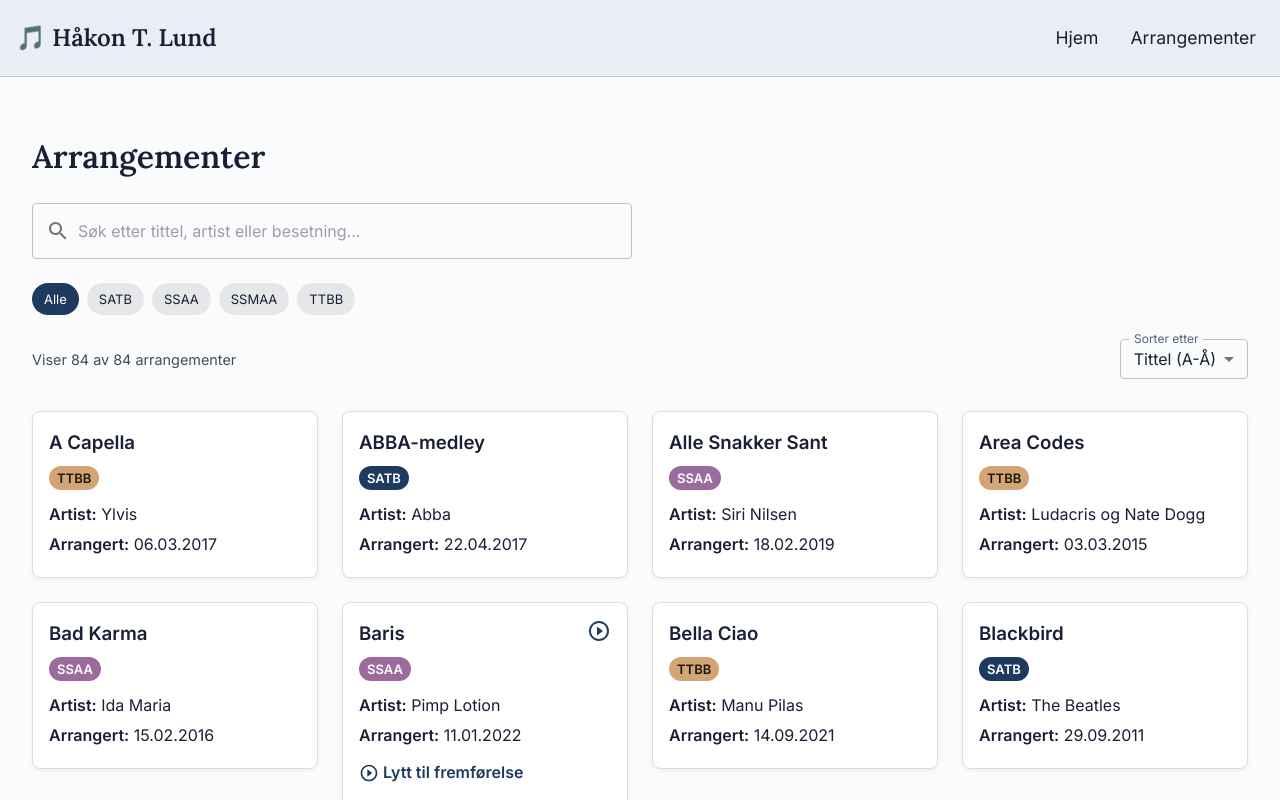
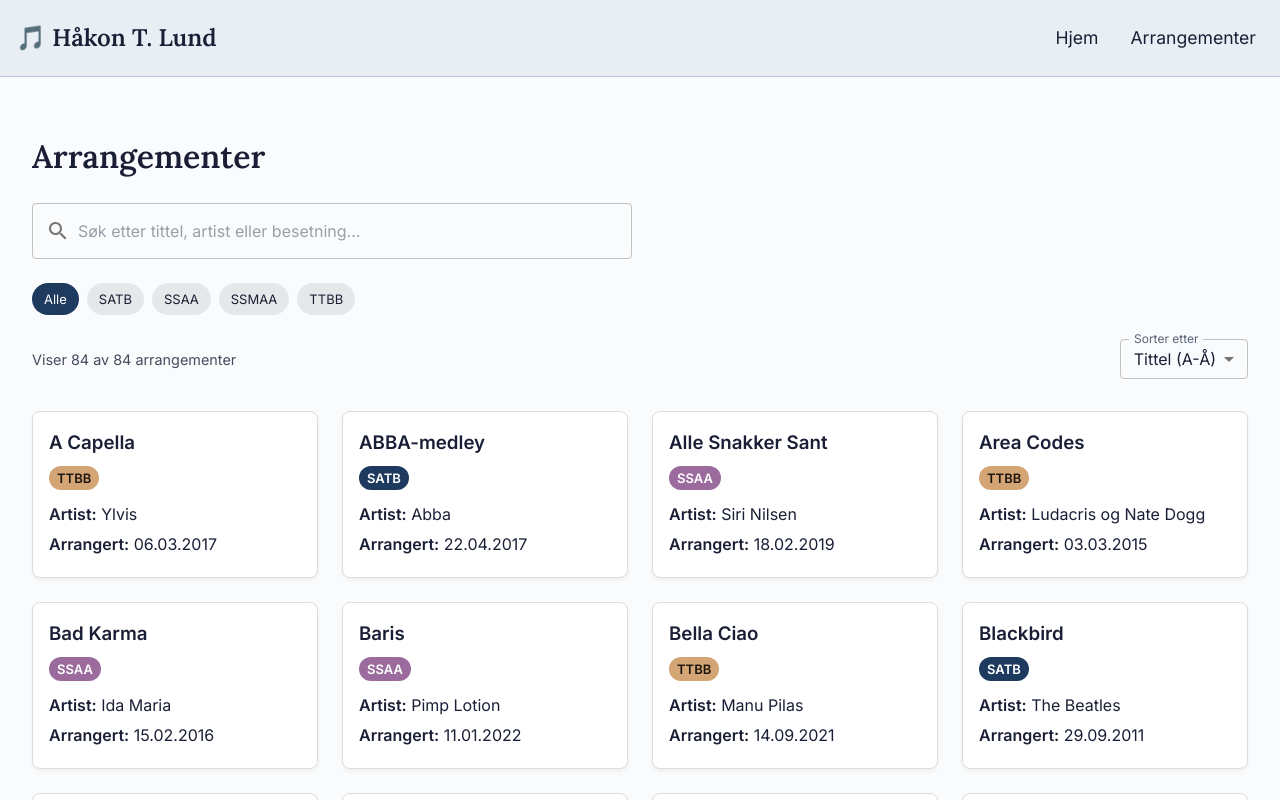
Before and after one commit to hakonlund/portfolio, a React (Create React App) app: page /arrangementer in a window 1280 px wide. Shown: the top 800 px of the page. Built offline with nearby package versions, Linux system fonts and the light colour scheme.

Commit message:
Removed some recordings where sound quality is a bit misleading

```diff
--- a/src/data/arrangements.ts
+++ b/src/data/arrangements.ts
@@ -105,7 +105,7 @@ export const arrangements = [
       dato: "13.03.2014",
       tilKor: "Bilyd",
       besetning: "SSAA",
-      fremførelse: "https://www.youtube.com/watch?v=c0RyQlROBMs"
+      fremførelse: ""
     },
     {
       tittel: "Lets get sexual",
@@ -150,7 +150,7 @@ export const arrangements = [
       dato: "11.1.2015",
       tilKor: "Knauskoret",
       besetning: "SATB",
-      fremførelse: "https://www.youtube.com/watch?v=ya5Kc1ede_I&ab_channel=Knauskoret"
+      fremførelse: ""
     },
     {
       tittel: "Ta Godt Tak og Slå Meg Litt",
@@ -294,7 +294,7 @@ export const arrangements = [
       dato: "20.04.2016",
       tilKor: "MKM",
       besetning: "TTBB",
-      fremførelse: "https://www.youtube.com/watch?v=YIH42jii-58"
+      fremførelse: ""
     },
     {
       tittel: "Teen Town",
@@ -465,7 +465,7 @@ export const arrangements = [
       dato: "08.02.2018",
       tilKor: "Bilyd",
       besetning: "SSAA",
-      fremførelse: "https://www.youtube.com/watch?v=3nDEOUuFABU"
+      fremførelse: ""
     },
     {
       tittel: "Valsen",
@@ -474,7 +474,7 @@ export const arrangements = [
       dato: "08.02.2018",
       tilKor: "Bilyd",
       besetning: "SSAA",
-      fremførelse: "https://www.youtube.com/watch?v=oYNWvPdPJGs"
+      fremførelse: ""
     },
     {
       tittel: "Drikker meg opp",
@@ -492,7 +492,7 @@ export const arrangements = [
       dato: "14.07.2018",
       tilKor: "Knauskoret",
       besetning: "SATB",
-      fremførelse: "https://www.youtube.com/watch?v=qke7IQ1YP6k"
+      fremførelse: ""
     },
     {
       tittel: "You Gave me the Answer",
@@ -573,7 +573,7 @@ export const arrangements = [
       dato: "09.02.2020",
       tilKor: "Bilyd",
       besetning: "SSAA",
-      fremførelse: "https://www.youtube.com/watch?v=Kh-L5h3QRVk"
+      fremførelse: ""
     },
     {
       tittel: "We Could Start a Fire",
@@ -636,7 +636,7 @@ export const arrangements = [
       dato: "12.07.2021",
       tilKor: "Knauskoret",
       besetning: "SATB",
-      fremførelse: "https://www.youtube.com/watch?v=FR_gPQooLdA&list=RDFR_gPQooLdA&start_radio=1"
+      fremførelse: ""
     },
     {
       tittel: "High Hopes",
@@ -672,7 +672,7 @@ export const arrangements = [
       dato: "11.01.2022",
       tilKor: "Bilyd",
       besetning: "SSAA",
-      fremførelse: "https://www.youtube.com/watch?v=6ZnXbADliFw"
+      fremførelse: ""
     },
     {
       tittel: "Love on top",
@@ -699,7 +699,7 @@ export const arrangements = [
       dato: "06.02.2023",
       tilKor: "",
       besetning: "SSAA",
-      fremførelse: "https://www.youtube.com/watch?v=qGyEir7JXo0"
+      fremførelse: ""
     },
     {
       tittel: "Blod",
```
